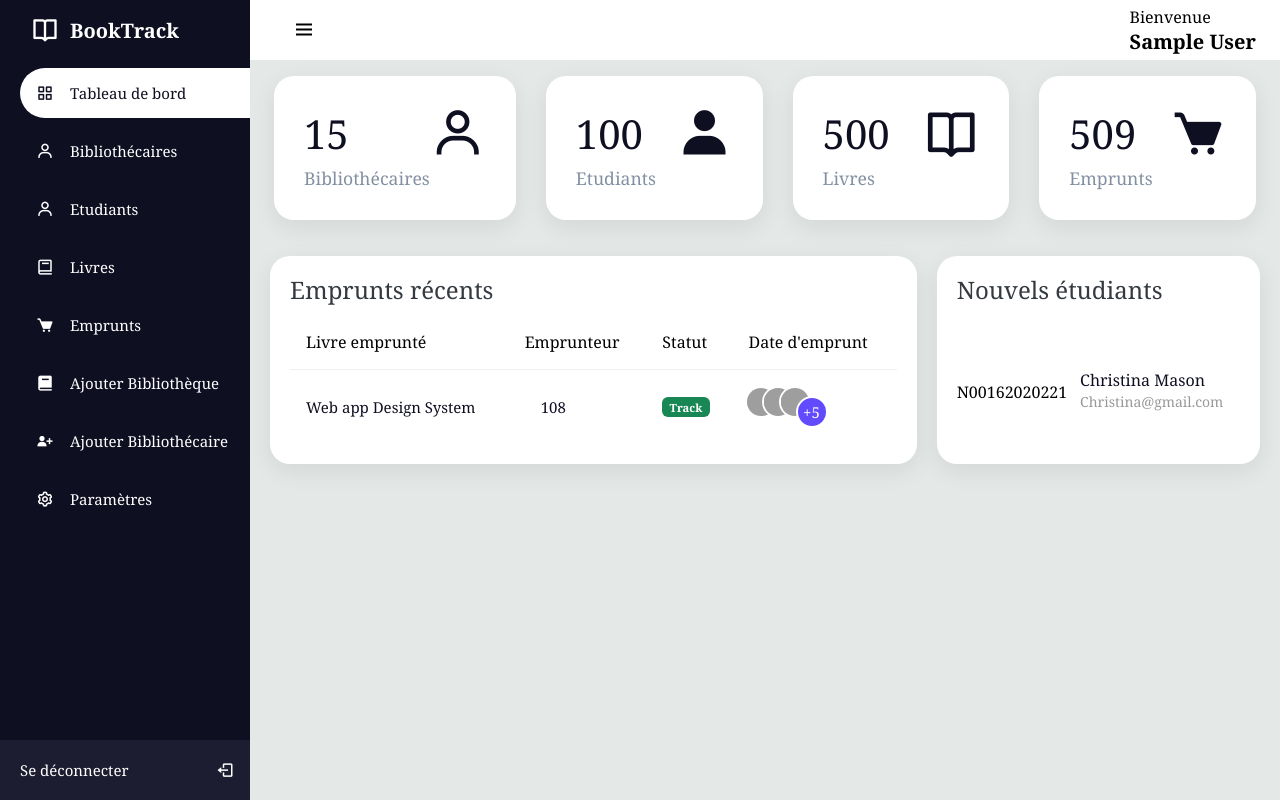
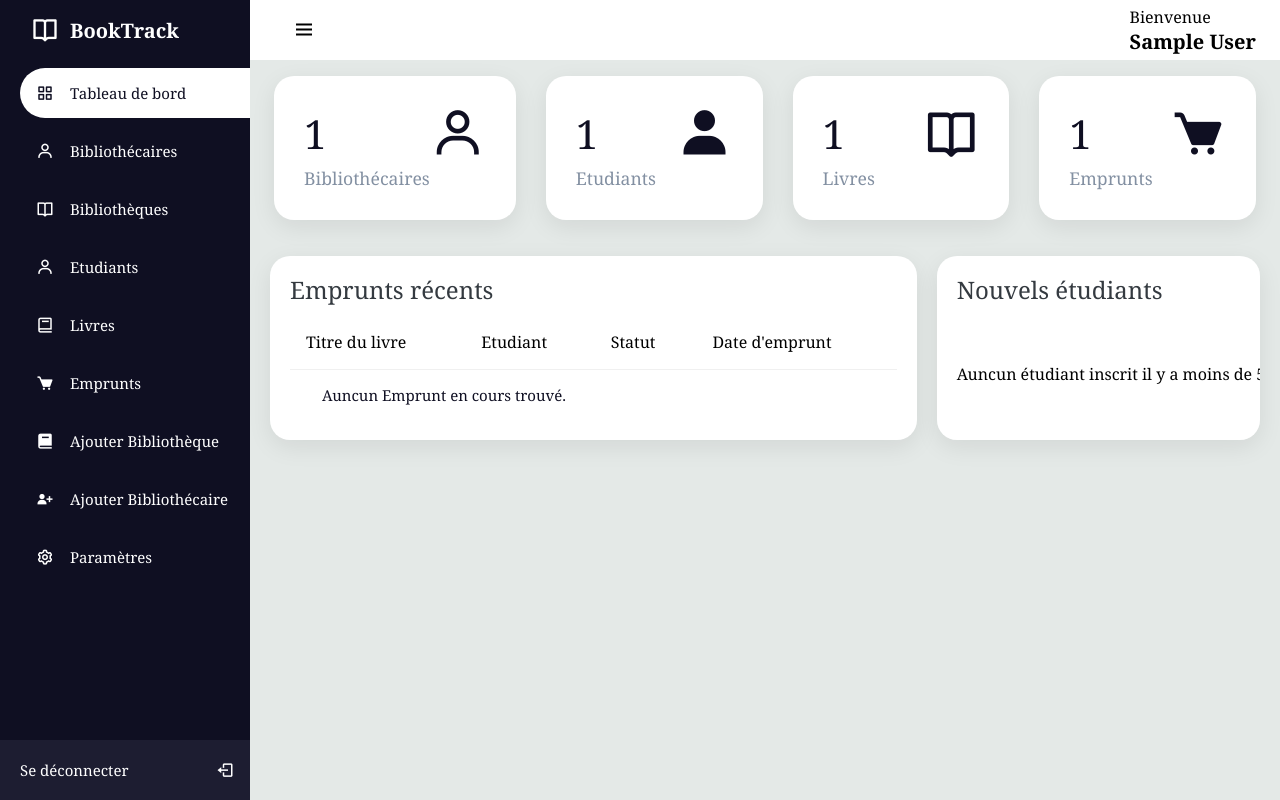
Before and after one commit to wendkuni90/BookAdmin, a PHP site: page /admin_dash.php in a window 1280 px wide. Run offline with PHP 8.4, Linux system fonts and the light colour scheme; the visitor is signed in with stand-in values (Sample User, id 1); tables that the repository leaves empty or names only in its code hold one stand-in row (values such as "Sample post"); grey boxes are pictures that could not be loaded.

Commit message:
Scripts du dashboard de l'admin terminé

```diff
--- /dev/null
+++ b/assets/js/dash.js
@@ -0,0 +1,18 @@
+let sidebar = document.querySelector(".sidebar");
+let closeBtn = document.querySelector("#btn");
+
+closeBtn.addEventListener("click", () => {
+    sidebar.classList.toggle("open");
+    changeBtnIcon();
+});
+
+function changeBtnIcon() {
+// Bascule entre les icônes bx-menu et bx-menu-alt-right
+    if (sidebar.classList.contains("open")) {
+        closeBtn.classList.remove("bx-menu");
+        closeBtn.classList.add("bx-menu-alt-right");
+    } else {
+        closeBtn.classList.remove("bx-menu-alt-right");
+        closeBtn.classList.add("bx-menu");
+    }
+}
--- a/manage/admin_dash.php
+++ b/manage/admin_dash.php
@@ -7,6 +7,12 @@
 	}
 
 ?>
+<?php require "scripts/total_Student.php" ?>
+<?php require "scripts/total_Librarian.php" ?>
+<?php require "scripts/total_Book.php" ?>
+<?php require "scripts/total_Borrowings.php" ?>
+<?php require "scripts/recent_Student.php" ?>
+<?php require "scripts/recent_Borrowings.php" ?>
 
 <!DOCTYPE html>
 <html lang="fr">
@@ -41,6 +47,14 @@
 				<i class='bx bx-user'></i>
 				<span class="links_name">
 					Bibliothécaires
+				</span>
+				</a>
+			</li>
+			<li>
+				<a href="library.php">
+				<i class='bx bx-book-open'></i>
+				<span class="links_name">
+					Bibliothèques
 				</span>
 				</a>
 			</li>
@@ -123,7 +137,7 @@
 		<div class="card-boxes">
 			<div class="box">
 				<div class="right_side">
-					<div class="numbers">15</div>
+					<div class="numbers"> <?php echo $totalLibrarian; ?> </div>
 					<div class="box_topic">Bibliothécaires</div>
 				</div>
 				<i class='bx bx-user'></i>
@@ -131,7 +145,7 @@
 
 			<div class="box">
 				<div class="right_side">
-					<div class="numbers">100</div>
+					<div class="numbers"> <?php echo $totalEtudiant; ?> </div>
 					<div class="box_topic">Etudiants</div>
 				</div>
 				<i class='bx bxs-user'></i>
@@ -139,7 +153,7 @@
 
 			<div class="box">
 				<div class="right_side">
-					<div class="numbers">500</div>
+					<div class="numbers"> <?php echo $totalBook; ?> </div>
 					<div class="box_topic">Livres</div>
 				</div>
 				<i class='bx bx-book-open'></i>
@@ -147,7 +161,7 @@
 
 			<div class="box">
 				<div class="right_side">
-					<div class="numbers">509</div>
+					<div class="numbers"> <?php echo $totalEmprunts; ?> </div>
 					<div class="box_topic">Emprunts</div>
 				</div>
 				<i class='bx bxs-cart'></i>
@@ -162,37 +176,38 @@
 				<table>
 					<thead>
 						<tr>
-							<td>Livre emprunté</td>
-							<td>Emprunteur</td>
+							<td>Titre du livre</td>
+							<td>Etudiant</td>
 							<td>Statut</td>
 							<td>Date d'emprunt</td>
 						</tr>
 					</thead>
 					<!-- Nous afficherons que les 10 derniers etudiants et emprunts -->
 					<tbody>
+						<?php if(!empty($borrows)): ?>
+							<?php foreach ($borrows as $borrow): ?>
 								<tr>
-							<td>Web app Design System</td>
-							<td>108</td>
 									<td>
-								<span class="badge bg_seccuss">
-									Track
+										<?= htmlspecialchars($borrow['book_title']); ?>
+									</td>
+									<td>
+										<?= htmlspecialchars($borrow['student_name']); ?>
+									</td>
+									<td>
+										<span class="badge bg_danger">
+											<?= htmlspecialchars($borrow['borrow_status']); ?>
 										</span>
 									</td>
 									<td>
-								<span class="img_group">
-									<img src="img/avatar-2.jpg" alt="">
-								</span>
-								<span class="img_group">
-									<img src="img/avatar-3.jpg" alt="">
-								</span>
-								<span class="img_group">
-									<img src="img/avatar-4.jpg" alt="">
-								</span>
-									<span class="img_group">
-									<span class="initial">+5</span>
-								</span>
+										<?= htmlspecialchars($borrow['borrow_date']); ?>
 									</td>
 								</tr>
+							<?php endforeach; ?>
+						<?php else: ?>
+							<tr>
+								<td colspan="4">Auncun Emprunt en cours trouvé.</td>
+							</tr>
+						<?php endif; ?>
 					</tbody>
 				</table>
 			</div>
@@ -203,41 +218,34 @@
 				</div>
 				<table>
 					<tbody>
+						<?php if(!empty($students)): ?>
+							<?php foreach ($students as $student): ?>
 								<tr>
-							<td>
-								N00162020221
+									<td style="text-transform: uppercase;">
+										<?= htmlspecialchars($student['student_ine']); ?>
 									</td>
 									<td>
-								<h4>Christina Mason</h4>
-								<span>Christina@gmail.com</span>
+										<h4 style="text-transform: uppercase; font-size:13px;">
+											<?= htmlspecialchars($student['student_name']); ?>
+										</h4>
+
+										<span style="font-size:12px;">
+											<?= htmlspecialchars($student['student_mail']); ?>
+										</span>
 									</td>
 								</tr>
+							<?php endforeach; ?>
+						<?php else: ?>
+							<tr>
+								<td colspan="2">Auncun étudiant inscrit il y a moins de 5 jours.</td>
+							</tr>
+						<?php endif; ?>
 					</tbody>
 				</table>
 			</div>
 		</div>
 	</section>
 
-	<script>
-		let sidebar = document.querySelector(".sidebar");
-		let closeBtn = document.querySelector("#btn");
-
-		closeBtn.addEventListener("click", () => {
-			sidebar.classList.toggle("open");
-			changeBtnIcon();
-		});
-
-		function changeBtnIcon() {
-		// Bascule entre les icônes bx-menu et bx-menu-alt-right
-			if (sidebar.classList.contains("open")) {
-				closeBtn.classList.remove("bx-menu");
-				closeBtn.classList.add("bx-menu-alt-right");
-			} else {
-				closeBtn.classList.remove("bx-menu-alt-right");
-				closeBtn.classList.add("bx-menu");
-			}
-		}
-
-	</script>
+	<script src="../assets/js/dash.js"></script>
 </body>
 </html>
--- /dev/null
+++ b/manage/scripts/recent_Borrowings.php
@@ -0,0 +1,20 @@
+<?php
+
+	if(!isset($_SESSION['ad_name'])){
+		header("location: ../../auth/login_admin.php");
+	}
+
+	$sql = "SELECT b.book_title, s.student_name, br.borrow_status, br.borrow_date
+            FROM borrow br
+            JOIN student s ON (br.student_id = s.student_id)
+            JOIN book b ON (br.book_id = b.book_id)
+            WHERE br.borrow_status = 'En cours'
+            ORDER BY br.borrow_date DESC
+            LIMIT 10";
+	$stmt = $conn->prepare($sql);
+	$stmt->execute();
+
+    //Récupération des résultats
+    $borrows = $stmt->fetchAll(PDO::FETCH_ASSOC);
+
+?>
--- /dev/null
+++ b/manage/scripts/recent_Student.php
@@ -0,0 +1,18 @@
+<?php
+
+	if(!isset($_SESSION['ad_name'])){
+		header("location: ../../auth/login_admin.php");
+	}
+
+	$sql = "SELECT student_ine, student_name, student_mail
+            FROM student
+            WHERE creation_date >= DATE_SUB(NOW(), INTERVAL 5 DAY)
+            ORDER BY creation_date DESC
+            LIMIT 10";
+	$stmt = $conn->prepare($sql);
+	$stmt->execute();
+
+    //Récupération des résultats
+    $students = $stmt->fetchAll(PDO::FETCH_ASSOC);
+
+?>
--- /dev/null
+++ b/manage/scripts/total_Book.php
@@ -0,0 +1,16 @@
+<?php
+
+	if(!isset($_SESSION['ad_name'])){
+		header("location: ../../auth/login_admin.php");
+	}
+
+	//Nombre total de Livres de toutes les bibliothèques
+	$sql = "SELECT COUNT(*) AS total_book FROM book";
+	$stmt = $conn->prepare($sql);
+	$stmt->execute();
+
+	//Récupération du nombre total
+	$row = $stmt->fetch(PDO::FETCH_ASSOC);
+	$totalBook = $row['total_book'];
+
+?>
--- /dev/null
+++ b/manage/scripts/total_Borrowings.php
@@ -0,0 +1,16 @@
+<?php
+
+	if(!isset($_SESSION['ad_name'])){
+		header("location: ../../auth/login_admin.php");
+	}
+
+	//Nombre total des Bibliothécaires
+	$sql = "SELECT COUNT(*) AS total_borrow FROM borrow";
+	$stmt = $conn->prepare($sql);
+	$stmt->execute();
+
+	//Récupération du nombre total
+	$row = $stmt->fetch(PDO::FETCH_ASSOC);
+	$totalEmprunts = $row['total_borrow'];
+
+?>
--- /dev/null
+++ b/manage/scripts/total_Librarian.php
@@ -0,0 +1,16 @@
+<?php
+
+	if(!isset($_SESSION['ad_name'])){
+		header("location: ../../auth/login_admin.php");
+	}
+
+	//Nombre total des Bibliothécaires
+	$sql = "SELECT COUNT(*) AS total_librarian FROM librarian";
+	$stmt = $conn->prepare($sql);
+	$stmt->execute();
+
+	//Récupération du nombre total
+	$row = $stmt->fetch(PDO::FETCH_ASSOC);
+	$totalLibrarian = $row['total_librarian'];
+
+?>
--- /dev/null
+++ b/manage/scripts/total_Student.php
@@ -0,0 +1,16 @@
+<?php
+
+	if(!isset($_SESSION['ad_name'])){
+		header("location: ../../auth/login_admin.php");
+	}
+
+	//Nombre total des Etudiants de toutes les bibliothèques
+	$sql = "SELECT COUNT(*) AS total_students FROM student";
+	$stmt = $conn->prepare($sql);
+	$stmt->execute();
+
+	//Récupération du nombre total
+	$row = $stmt->fetch(PDO::FETCH_ASSOC);
+	$totalEtudiant = $row['total_students'];
+
+?>
```
Also changed, not shown: manage/library.php (added, +11 -0 lines). Lines whose indentation alone changed are shown as unchanged.
